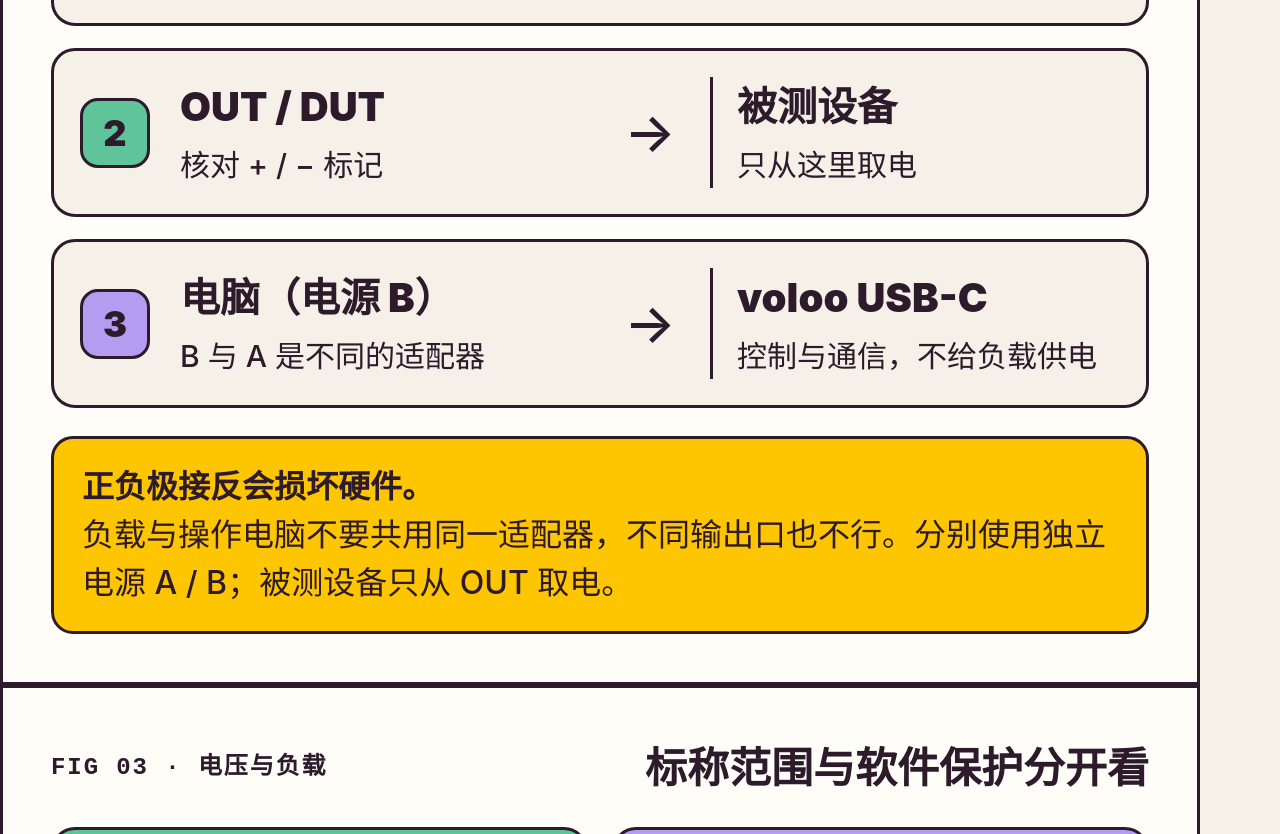
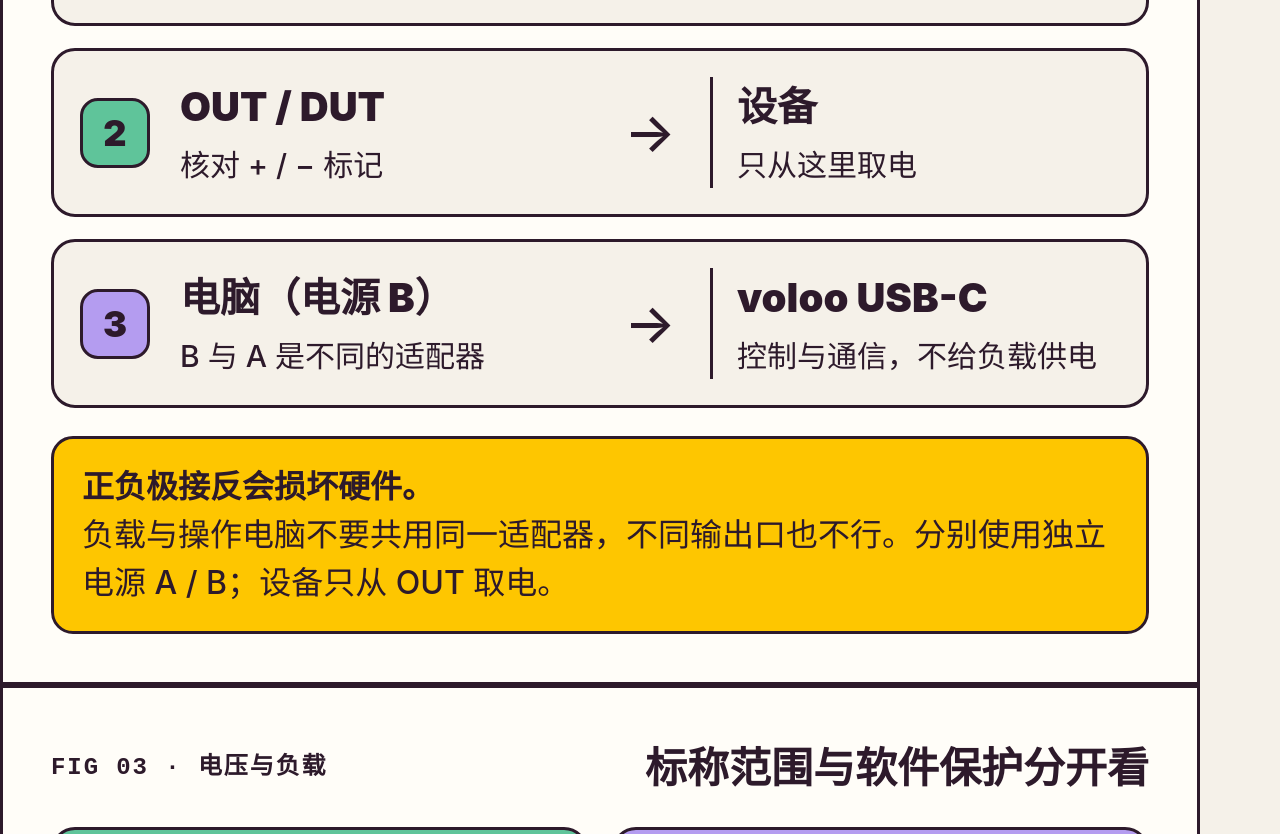
Before and after one commit to librezoo/voloo, a plain HTML site: page docs/assets/guide-figures.html in a window 1280 px wide. Shown: the part 1411-2245 px from the top of the page. Drawn offline with Linux system fonts and the light colour scheme.

Commit message:
docs: use device terminology consistently

```diff
--- a/docs/assets/guide-figures.html
+++ b/docs/assets/guide-figures.html
@@ -9,7 +9,7 @@
     <img src="product-render.png" alt="voloo 外观渲染：黄紫外壳、绿色端子和橙色按压件">
     <svg viewBox="0 0 1098 810" aria-hidden="true"><path class="wire" d="M310 130 H360 L444 225"/><circle class="dot" cx="444" cy="225" r="15"/><path class="wire" d="M845 280 H805 L740 340"/><circle class="dot" cx="740" cy="340" r="15"/><path class="wire" d="M480 705 V640 L454 510"/><circle class="dot" cx="454" cy="510" r="15"/></svg>
     <div class="label in"><b><span class="stepnum">1</span>IN / SOURCE</b>接独立电源 A</div>
-    <div class="label out"><b><span class="stepnum">2</span>OUT / DUT</b>接被测设备的电源输入</div>
+    <div class="label out"><b><span class="stepnum">2</span>OUT / DUT</b>接设备的电源输入</div>
     <div class="label usb"><b><span class="stepnum">3</span>USB-C</b>接电脑主机，主机使用独立电源 B</div>
   </div>
   <p class="caption">外观渲染示意。接线以实物及外壳的 + / −、输入和输出标记为准；不要仅凭左右方向判断极性。</p>
@@ -18,10 +18,10 @@
   <div class="heading"><small>FIG 02 · 接线顺序</small><h2>电源供电，USB 负责控制</h2></div>
   <div class="connection">
     <div class="connect-row"><div class="n">1</div><div><h3>独立电源 A</h3><p>3.3–28 V，电流不超过 3 A</p></div><div class="arrow">→</div><div class="dest"><h3>IN / SOURCE</h3><p>关闭电源输出后再接线</p></div></div>
-    <div class="connect-row"><div class="n">2</div><div><h3>OUT / DUT</h3><p>核对 + / − 标记</p></div><div class="arrow">→</div><div class="dest"><h3>被测设备</h3><p>只从这里取电</p></div></div>
+    <div class="connect-row"><div class="n">2</div><div><h3>OUT / DUT</h3><p>核对 + / − 标记</p></div><div class="arrow">→</div><div class="dest"><h3>设备</h3><p>只从这里取电</p></div></div>
     <div class="connect-row"><div class="n">3</div><div><h3>电脑（电源 B）</h3><p>B 与 A 是不同的适配器</p></div><div class="arrow">→</div><div class="dest"><h3>voloo USB-C</h3><p>控制与通信，不给负载供电</p></div></div>
   </div>
-  <div class="callout"><b>正负极接反会损坏硬件。</b><br>负载与操作电脑不要共用同一适配器，不同输出口也不行。分别使用独立电源 A / B；被测设备只从 OUT 取电。</div>
+  <div class="callout"><b>正负极接反会损坏硬件。</b><br>负载与操作电脑不要共用同一适配器，不同输出口也不行。分别使用独立电源 A / B；设备只从 OUT 取电。</div>
 </section>
 <section class="figure" id="voltage-range">
   <div class="heading"><small>FIG 03 · 电压与负载</small><h2>标称范围与软件保护分开看</h2></div>
```
Also changed, not shown: docs/assets/port-map.png, docs/assets/wiring-steps.png, 1 other file.
